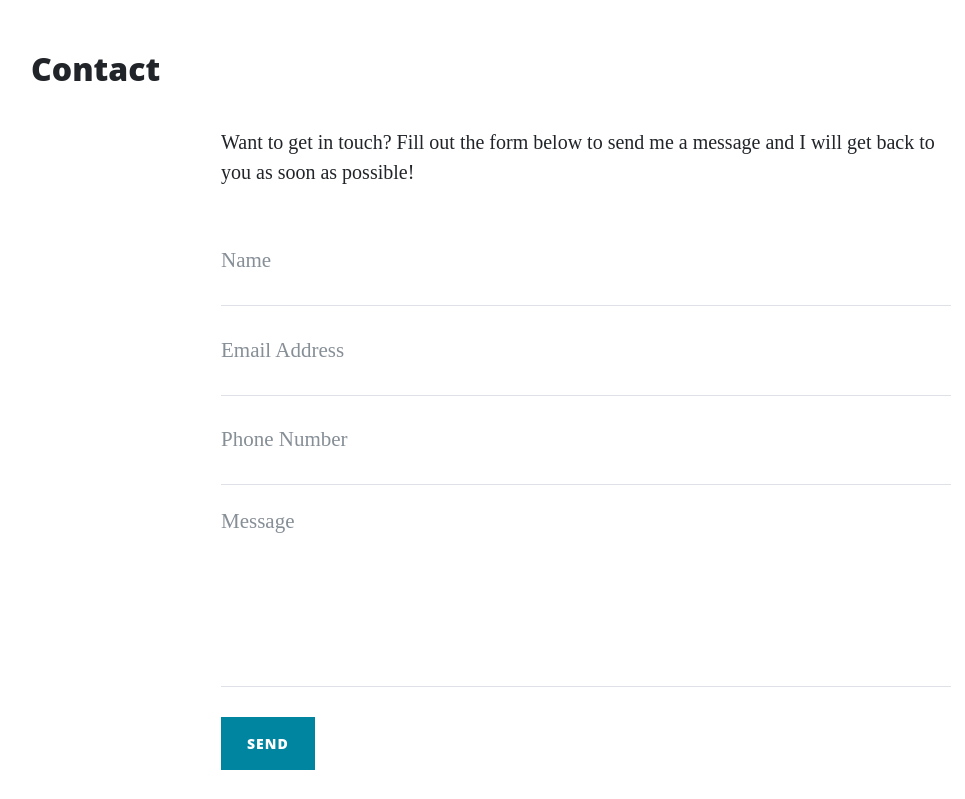
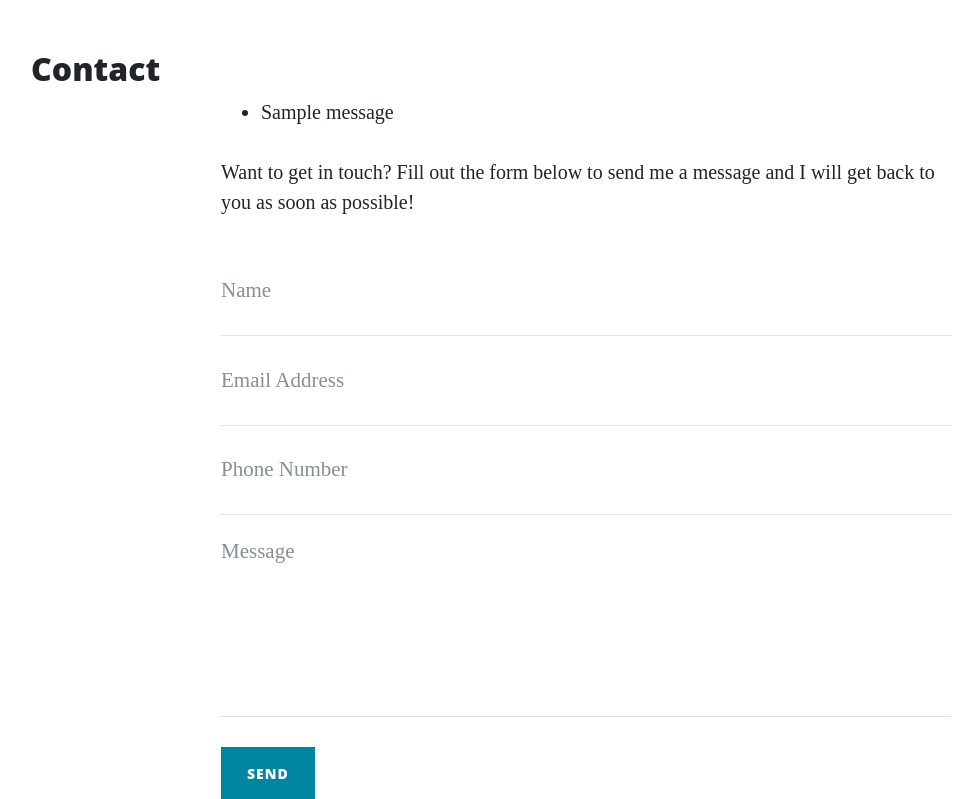
Before and after one commit to cornishcoder1/Flask-walkthrough-project, a Flask app: page /contact in a window 1280 px wide. Shown: the part 648-1447 px from the top of the page, without its empty margins (54-1019 px from the left). Run offline with Flask 2, Linux system fonts and the light colour scheme; one stand-in notice (Sample message) is shown; some libraries are stand-ins or nearby versions.

Commit message:
Add flash messages to contact page

```diff
--- a/run.py
+++ b/run.py
@@ -1,8 +1,11 @@
 import os
 import json
-from flask import Flask, render_template
+from flask import Flask, render_template, request, flash
+if os.path.exists("env.py"):
+    import env
 
 app = Flask (__name__)
+app.secret_key = os.environ.get("SECRET_KEY")
 
 @app.route("/")
 def index():
@@ -28,8 +31,11 @@ def about_member(member_name):
     return render_template("member.html", member=member)
 
 
-@app.route("/contact")
+@app.route("/contact", methods=["GET", "POST"])
 def contact():
+    if request.method == "POST":
+         flash("Thanks {}, we have received your message!".format(
+            request.form.get("name")))
     return render_template("contact.html", page_title="Contact")
 
 @app.route("/careers")
--- a/templates/contact.html
+++ b/templates/contact.html
@@ -4,33 +4,49 @@
 
 	<div class="row">
 	    <div class="col-lg-8 col-md-10 mx-auto">
-			<p>Want to get in touch? Fill out the form below to send me a message and I will get back to you as soon as possible!</p>
-			<form name="sentMessage" id="contactForm" novalidate>
+
+            {% with messages = get_flashed_messages() %}
+                {% if messages %}
+                    <ul class="flashes">
+                        {% for message in messages %}
+                            <li>{{ message }}</li>
+                        {% endfor %}
+                    </ul>
+                {% endif %}
+            {% endwith %}
+
+	        <p>Want to get in touch? Fill out the form below to send me a message and I will get back to you as soon as
+	            possible!</p>
+	        <form method="POST" name="sentMessage" id="contactForm" novalidate>
 	            <div class="control-group">
 	                <div class="form-group floating-label-form-group controls">
 	                    <label>Name</label>
-						<input type="text" class="form-control" placeholder="Name" id="name" required data-validation-required-message="Please enter your name.">
+	                    <input type="text" class="form-control" placeholder="Name" name="name" id="name" required
+	                        data-validation-required-message="Please enter your name.">
 	                    <p class="help-block text-danger"></p>
 	                </div>
 	            </div>
 	            <div class="control-group">
 	                <div class="form-group floating-label-form-group controls">
 	                    <label>Email Address</label>
-						<input type="email" class="form-control" placeholder="Email Address" id="email" required data-validation-required-message="Please enter your email address.">
+	                    <input type="email" class="form-control" placeholder="Email Address" name="email" id="email" required
+	                        data-validation-required-message="Please enter your email address.">
 	                    <p class="help-block text-danger"></p>
 	                </div>
 	            </div>
 	            <div class="control-group">
 	                <div class="form-group col-xs-12 floating-label-form-group controls">
 	                    <label>Phone Number</label>
-						<input type="tel" class="form-control" placeholder="Phone Number" id="phone" required data-validation-required-message="Please enter your phone number.">
+	                    <input type="tel" class="form-control" placeholder="Phone Number" name="phone" id="phone" required
+	                        data-validation-required-message="Please enter your phone number.">
 	                    <p class="help-block text-danger"></p>
 	                </div>
 	            </div>
 	            <div class="control-group">
 	                <div class="form-group floating-label-form-group controls">
 	                    <label>Message</label>
-						<textarea rows="5" class="form-control" placeholder="Message" id="message" required data-validation-required-message="Please enter a message."></textarea>
+	                    <textarea rows="5" class="form-control" placeholder="Message" name="message" id="message" required
+	                        data-validation-required-message="Please enter a message."></textarea>
 	                    <p class="help-block text-danger"></p>
 	                </div>
 	            </div>
```
Also changed, not shown: 1 other file. Lines whose indentation alone changed are shown as unchanged.
